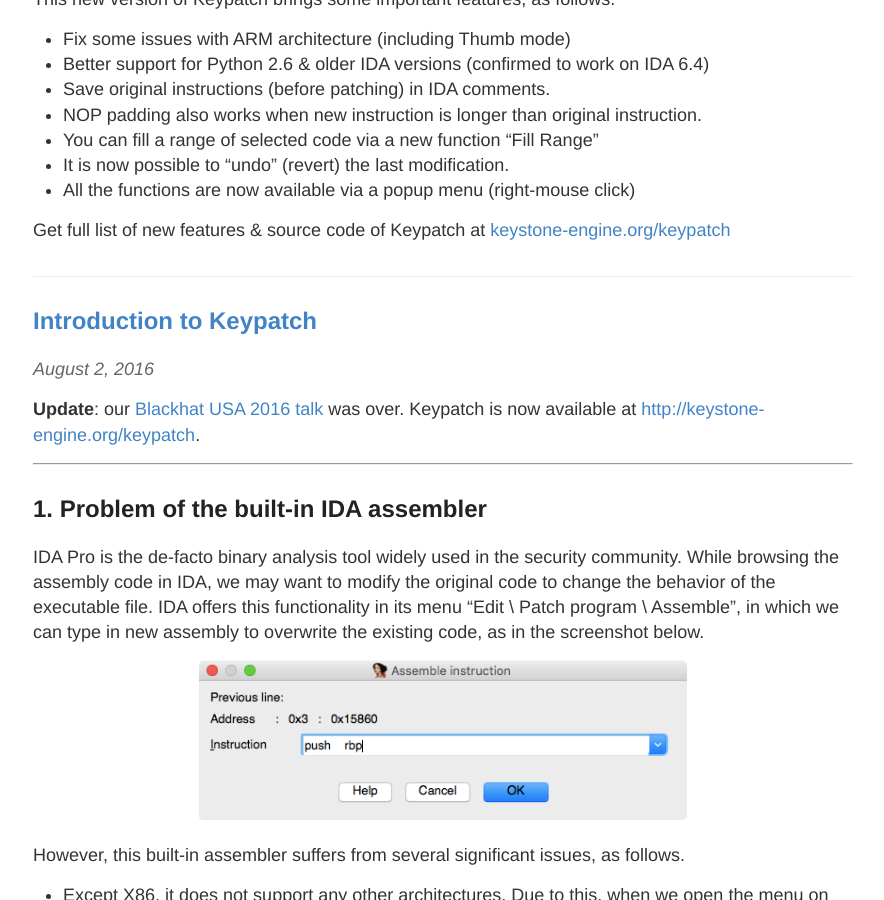
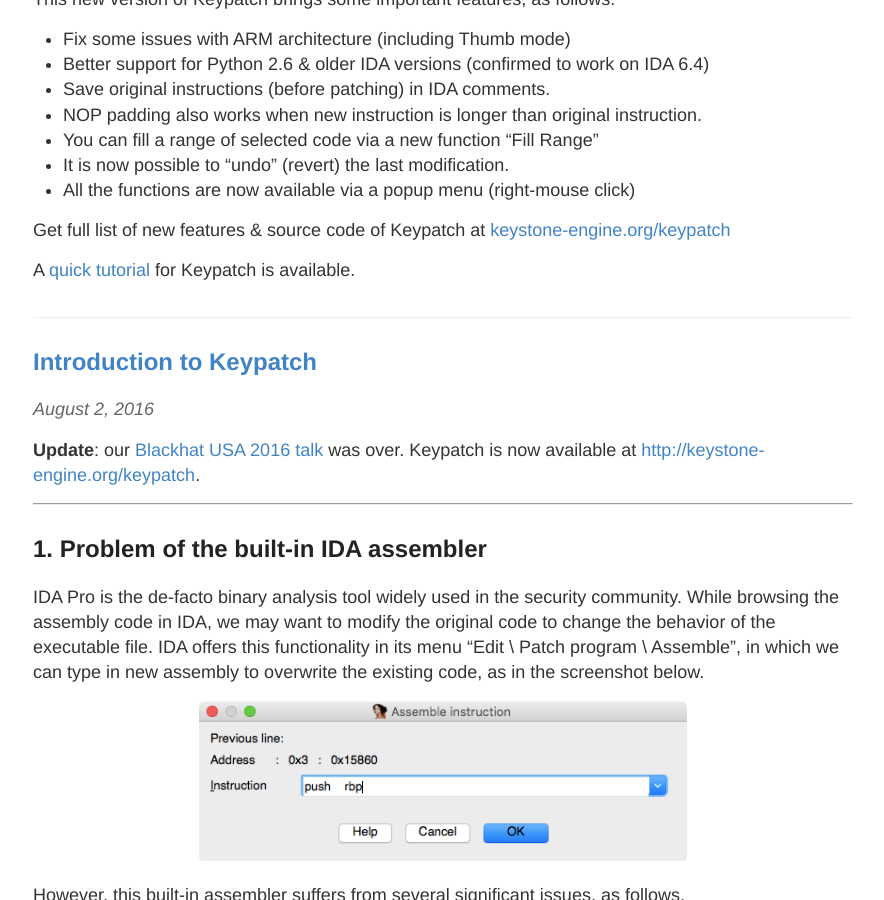
Before and after one commit to keystone-engine/keystone-engine.github.io, a Jekyll site: the page built from index.html, in a window 1280 px wide and 900 px high, scrolled down 780 px. Shown: the whole window, without its empty margins (197-1081 px from the left). Built offline with Jekyll 4.4.1, drawn with Linux system fonts in a browser that asks for light colours.

Commit message:
add Keypatch tutorial

```diff
--- a/_posts/2016-09-14-keypatch2.md
+++ b/_posts/2016-09-14-keypatch2.md
@@ -16,4 +16,7 @@
 - It is now possible to "undo" (revert) the last modification.
 - All the functions are now available via a popup menu (right-mouse click)
 
+
 Get full list of new features & source code of Keypatch at [keystone-engine.org/keypatch](http://keystone-engine.org/keypatch)
+
+A [quick tutorial](http://keystone-engine.org/keypatch/tutorial/) for Keypatch is available.
```
